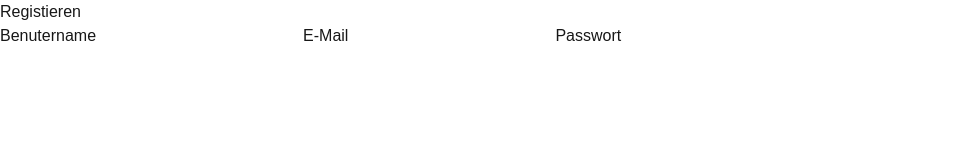
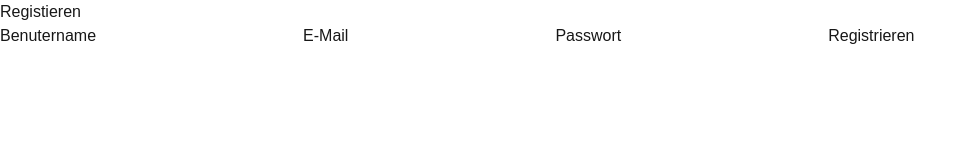
Before and after one commit to SandroHatzfeld/weekly-meal-planner, a Next.js app: page /register in a window 1280 px wide. Shown: the top 160 px of the page, without its empty margins (0-976 px from the left). Built offline with nearby package versions, Linux system fonts and the light colour scheme; no server answers.

Commit message:
whoops, added submit button

```diff
--- a/src/app/register/page.tsx
+++ b/src/app/register/page.tsx
@@ -11,6 +11,7 @@ export default function registerPage() {
 				<input type="email" id="email" name="email" />
 				<label htmlFor="password">Passwort</label>
 				<input type="password" id="password" name="password" />
+				<input type="submit" value="Registrieren" />
 			</form>
 		</div>
 	)
```
